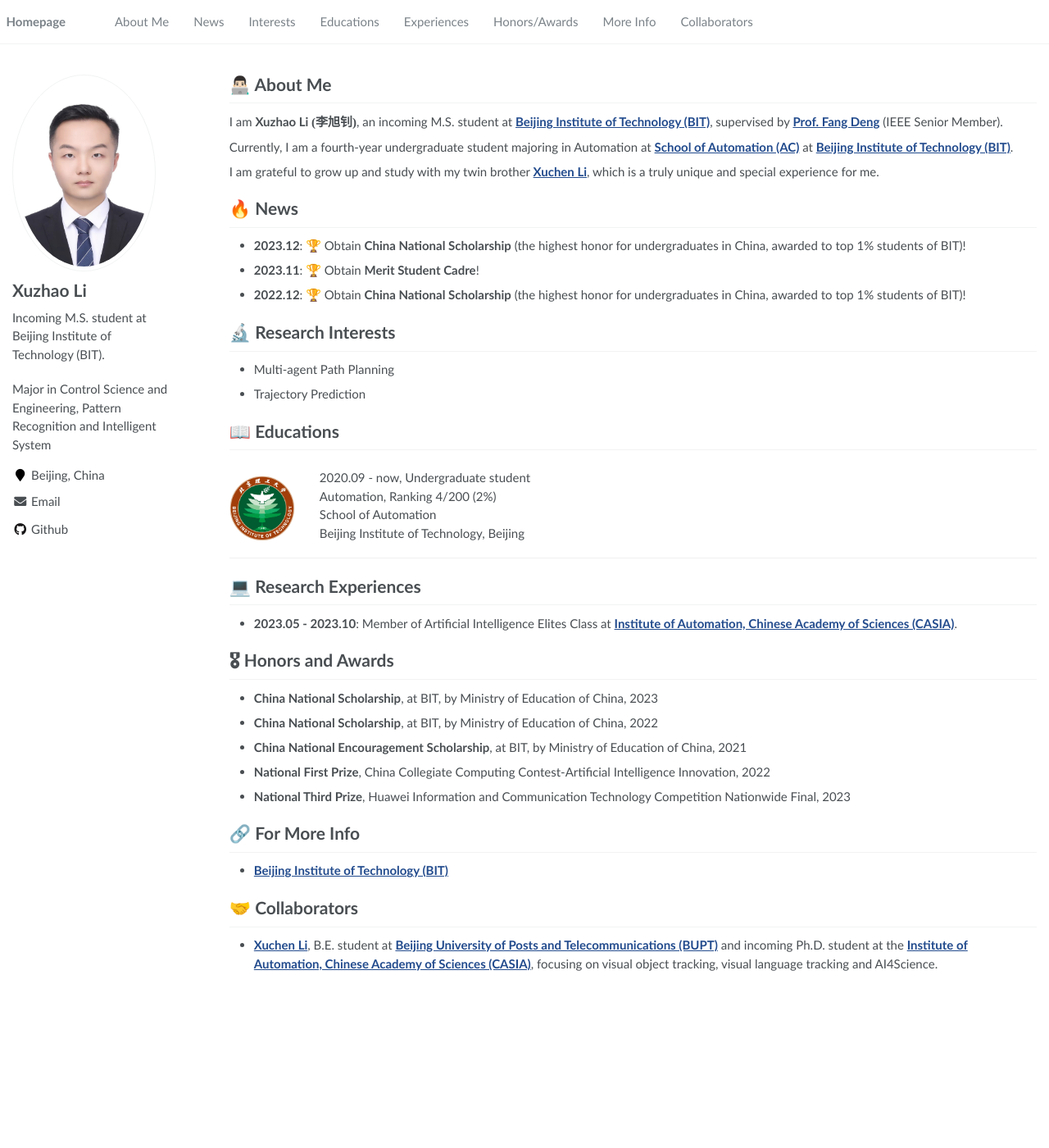
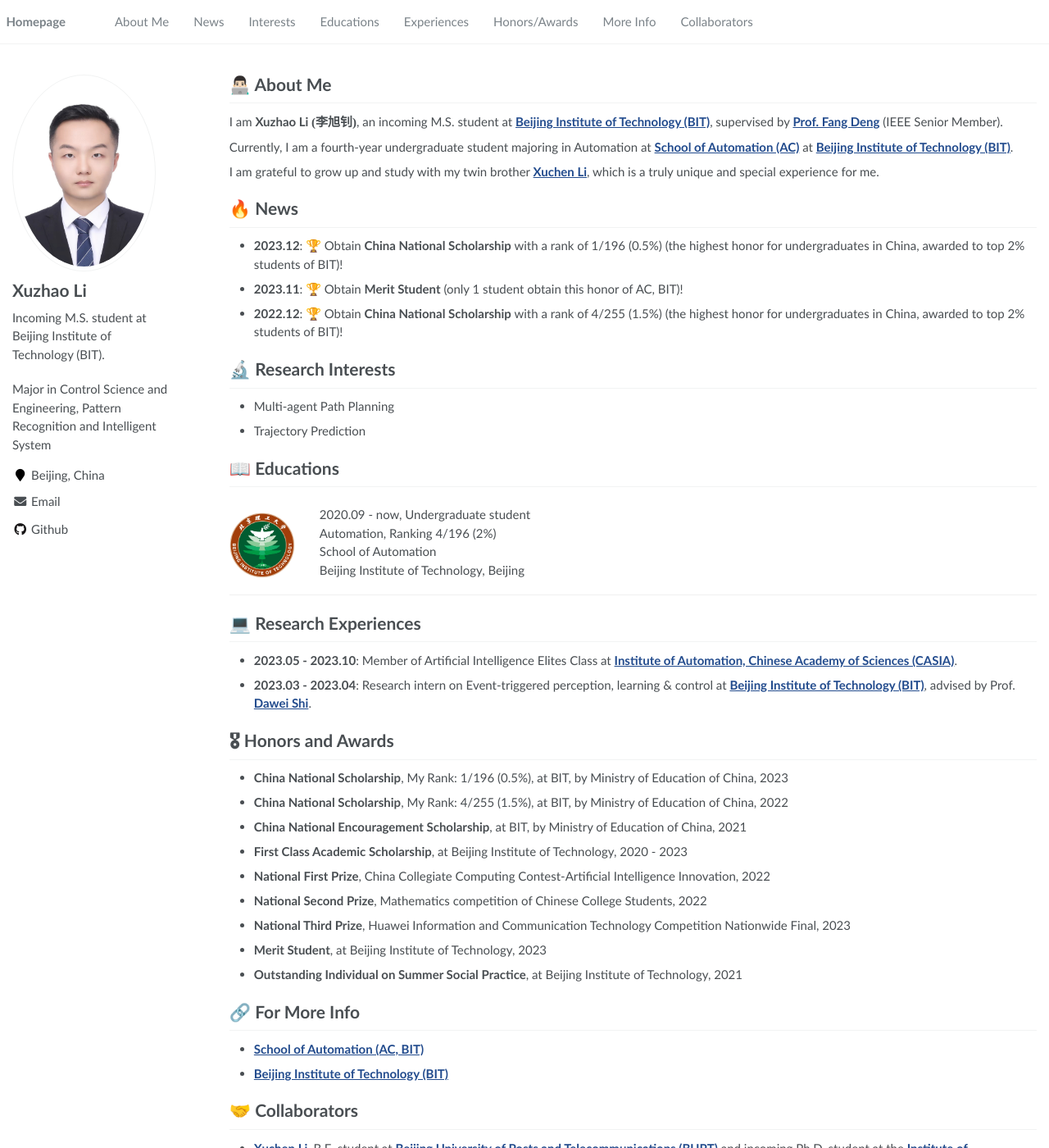
Before and after one commit to XuzhaoLi/XuzhaoLi.github.io, a Jekyll site: the page built from _pages/about.md, in a window 1280 px wide and 1400 px high. Shown: the whole window at 82% size. Built offline with Jekyll 4.4.1, drawn with Linux system fonts in a browser that asks for light colours.

Commit message:
Update about.md

```diff
--- a/_pages/about.md
+++ b/_pages/about.md
@@ -27,9 +27,9 @@ I am grateful to grow up and study with my twin brother **<a href="https://xuche
 
 
 # 🔥 News
-- **2023.12**: 🏆 Obtain **China National Scholarship** (the highest honor for undergraduates in China, awarded to top 1% students of BIT)!
-- **2023.11**: 🏆 Obtain **Merit Student Cadre**!
-- **2022.12**: 🏆 Obtain **China National Scholarship** (the highest honor for undergraduates in China, awarded to top 1% students of BIT)!
+- **2023.12**: 🏆 Obtain **China National Scholarship** with a rank of 1/196 (0.5%) (the highest honor for undergraduates in China, awarded to top 2% students of BIT)!
+- **2023.11**: 🏆 Obtain **Merit Student** (only 1 student obtain this honor of AC, BIT)!
+- **2022.12**: 🏆 Obtain **China National Scholarship** with a rank of 4/255 (1.5%) (the highest honor for undergraduates in China, awarded to top 2% students of BIT)!
 
 # 🔬 Research Interests
 
@@ -42,7 +42,7 @@ I am grateful to grow up and study with my twin brother **<a href="https://xuche
 <div><img src='images/BIT.png' alt="sym" width="80"></div>
 <div class='school-box-text' markdown="1">
 2020.09 - now, Undergraduate student<br>
-Automation, Ranking 4/200 (2%)<br>
+Automation, Ranking 4/196 (2%)<br>
 School of Automation<br>
 Beijing Institute of Technology, Beijing
 </div>
@@ -52,17 +52,23 @@ Beijing Institute of Technology, Beijing
 # 💻 Research Experiences
 
 * **2023.05 - 2023.10**: Member of Artificial Intelligence Elites Class at **[Institute of Automation, Chinese Academy of Sciences (CASIA)](http://english.ia.cas.cn/)**.
+* **2023.03 - 2023.04**: Research intern on Event-triggered perception, learning & control at **[Beijing Institute of Technology (BIT)](https://english.bit.edu.cn/)**, advised by Prof. [**Dawei Shi**](https://ac.bit.edu.cn/szdw/jsml/zngzyydkzyjs1/1c32a72eed8b4974a4a7f5a5c60aa621.htm).
 
 # 🎖 Honors and Awards
 
-* **China National Scholarship**, at BIT, by Ministry of Education of China, 2023
-* **China National Scholarship**, at BIT, by Ministry of Education of China, 2022
+* **China National Scholarship**, My Rank: 1/196 (0.5%), at BIT, by Ministry of Education of China, 2023
+* **China National Scholarship**, My Rank: 4/255 (1.5%), at BIT, by Ministry of Education of China, 2022
 * **China National Encouragement Scholarship**, at BIT, by Ministry of Education of China, 2021
+* **First Class Academic Scholarship**, at Beijing Institute of Technology, 2020 - 2023
 * **National First Prize**, China Collegiate Computing Contest-Artificial Intelligence Innovation, 2022
+* **National Second Prize**, Mathematics competition of Chinese College Students, 2022
 * **National Third Prize**, Huawei Information and Communication Technology Competition Nationwide Final, 2023
+* **Merit Student**, at Beijing Institute of Technology, 2023
+* **Outstanding Individual on Summer Social Practice**, at Beijing Institute of Technology, 2021
 
 # 🔗 For More Info
 
+* **[School of Automation (AC, BIT)](https://ac.bit.edu.cn/)**
 * **[Beijing Institute of Technology (BIT)](https://english.bit.edu.cn/)**
 
 # 🤝 Collaborators
```
